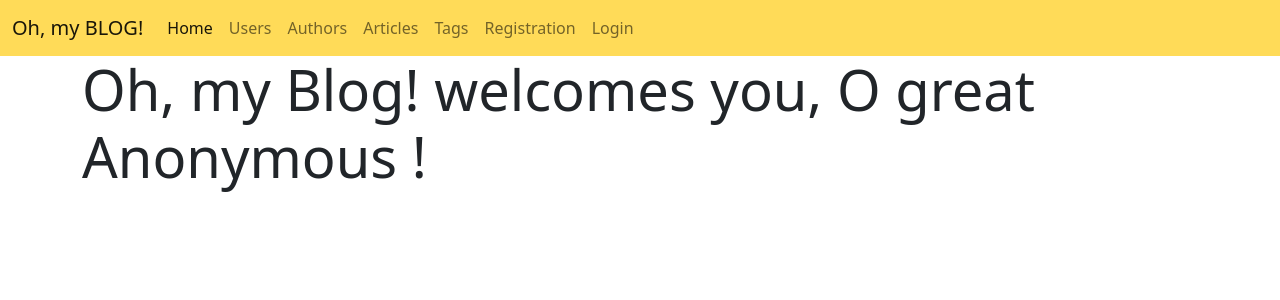
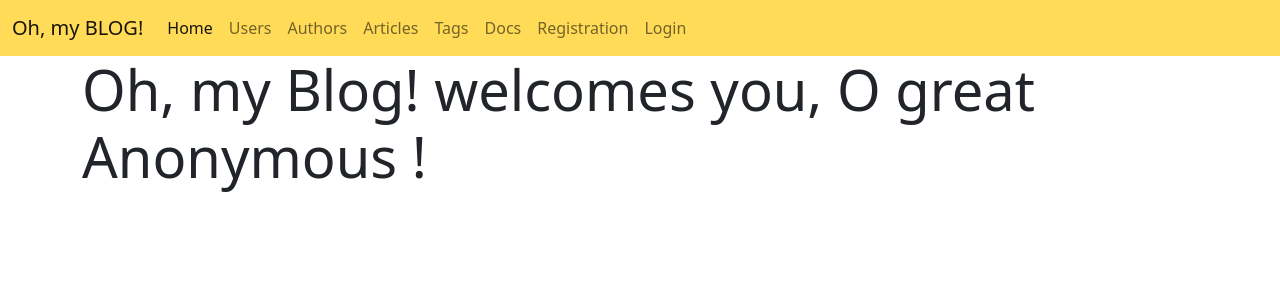
Before and after one commit to Shereshkov-Yuriy/blog, a Flask app: page / in a window 1280 px wide. Shown: the top 300 px of the page. Run offline with Flask 2, Linux system fonts and the light colour scheme; some libraries are stand-ins or nearby versions.

Commit message:
added api-docs and adminpanel links

```diff
--- a/blog/templates/includes/navbar.html
+++ b/blog/templates/includes/navbar.html
@@ -13,10 +13,15 @@
                                     ("author.author_list", "Authors"),
                                     ("article.article_list", "Articles"),
                                     ("tag.tag_list", "Tags"),
+                                    ("api-docs.openapi_swagger_ui", "Docs"),
                                     ] %}
           <a class="nav-link {% if request.endpoint == endpoint %}active{% endif %}" aria-current="page"
             href="{{ url_for(endpoint) }}">{{ label }}</a>
         {% endfor %}
+        {% if current_user.is_staff %}
+          <a class="nav-link" aria-current="page"
+            href="{{ url_for("admin.index") }}">ADMINPANEL</a>
+        {% endif %}
         {% if current_user.is_anonymous %}
           <a class="nav-link" aria-current="page"
             href="{{ url_for('user.register') }}">Registration</a>
```
